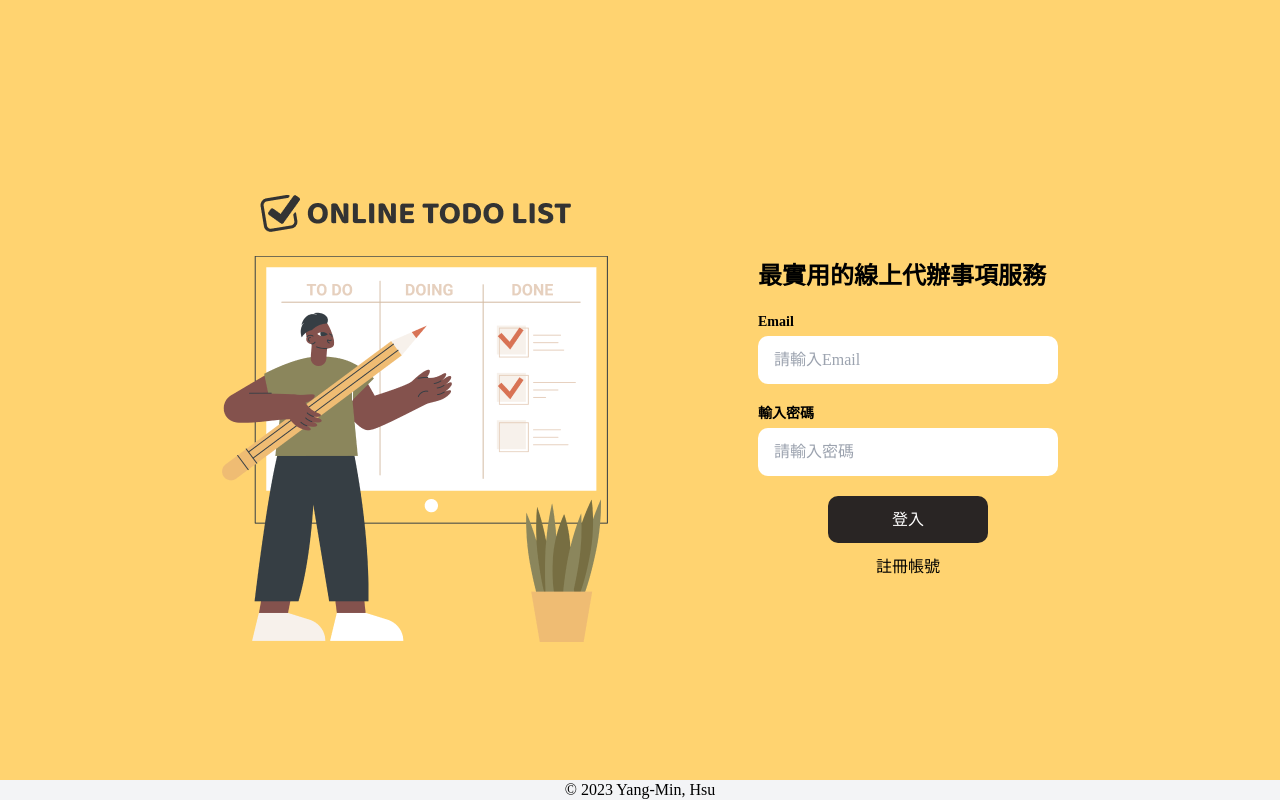
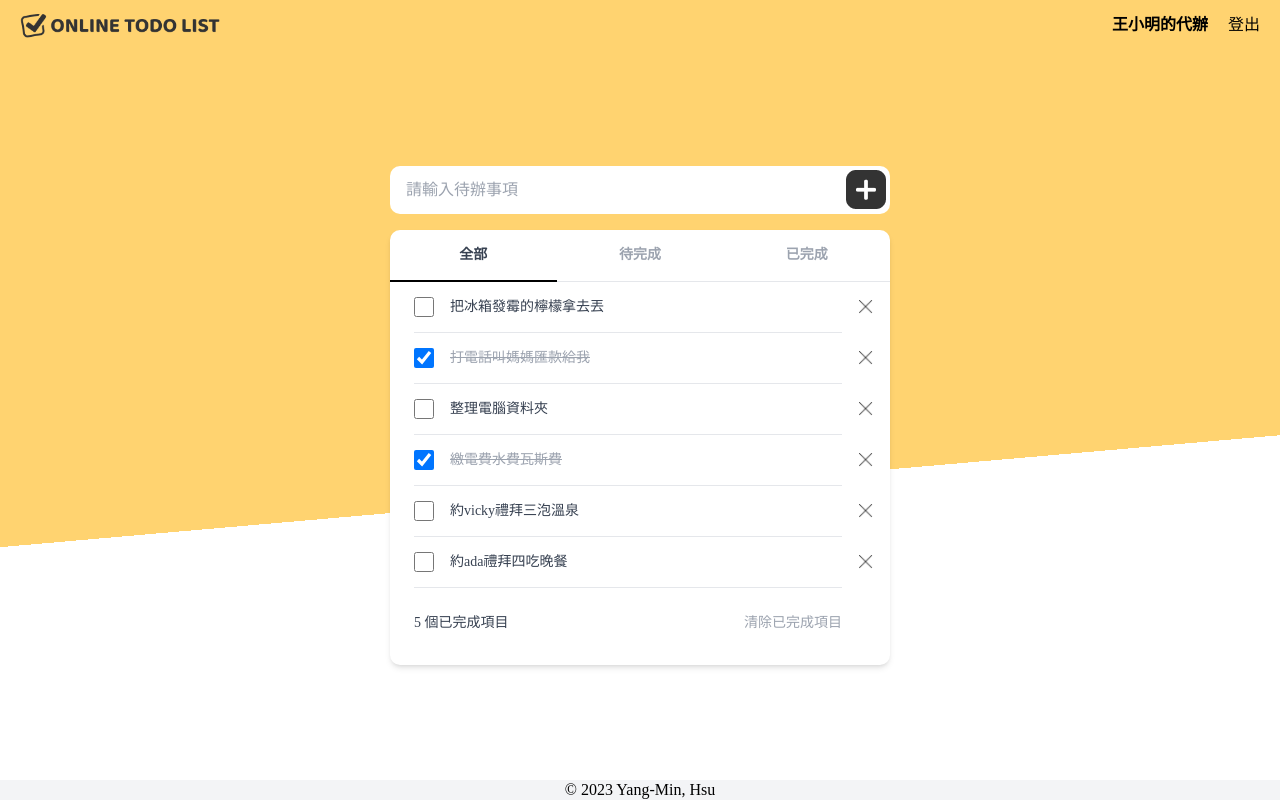
Before and after one commit to gitevanhsu/vite-todo-list, a React (Vite) app: page /vite-todo-list/todo in a window 1280 px wide. Before the commit this address led to /vite-todo-list/. Built offline with nearby package versions, Linux system fonts and the light colour scheme.

Commit message:
Completed todo page layout.

```diff
--- a/src/main.tsx
+++ b/src/main.tsx
@@ -40,9 +40,9 @@ const router = createBrowserRouter(
 
 function UserContext({ children }: { children: ReactElement }) {
   const [user, setUser] = useState({
-    name: "",
+    name: "王小明",
     uid: "",
-    isSign: false,
+    isSign: true,
   });
   return (
     <UserInfo.Provider value={{ user, setUser }}>{children}</UserInfo.Provider>
--- a/src/pages/Todo/index.tsx
+++ b/src/pages/Todo/index.tsx
@@ -2,14 +2,157 @@ import { useContext } from "react";
 import Footer from "../../components/Footer";
 import Header from "../../components/Header";
 import { UserInfo } from "../../context/userContext";
+import Plus from "/plus 1.png";
+import Vector from "/vector-x.png";
 
 export default function TodoPage() {
   const { user } = useContext(UserInfo);
 
   return (
-    <div className="relative min-h-screen pt-[50px] pb-[20px] my-home-bg flex flex-col justify-center">
+    <div className="relative min-h-screen pt-[50px] pb-[20px] my-todo-bg flex flex-col justify-center">
       {user.isSign && <Header />}
-      <main>Todo</main>
+      <main className="flex flex-col justify-center items-center">
+        <div className="relative flex items-center sm:w-[500px] w-[311px]">
+          <input
+            type="text"
+            placeholder="請輸入待辦事項"
+            className="rounded-[10px] px-[16px] py-[12px] w-full"
+          />
+          <div className="absolute right-[4px]">
+            <img src={Plus} alt="plus" />
+          </div>
+        </div>
+
+        <div className="sm:w-[500px] w-[311px] bg-white rounded-[10px] shadow-md mt-[16px] text-gray-700 text-sm">
+          <ul className="flex font-semibold">
+            <li className="w-[33.33333%] text-center py-[15px] cursor-pointer	border-b-[2px] border-black">
+              <p>全部</p>
+            </li>
+            <li className="w-[33.33333%] text-center py-[15px] cursor-pointer	border-b text-gray-400">
+              <p>待完成</p>
+            </li>
+            <li className="w-[33.33333%] text-center py-[15px] cursor-pointer	border-b text-gray-400">
+              <p>已完成</p>
+            </li>
+          </ul>
+          <div>
+            <ul className="pl-[24px]">
+              <li className="flex items-center justify-between ">
+                <div className="py-[15px] border-b w-full">
+                  <label className="flex items-center cursor-pointer">
+                    <input
+                      type="checkbox"
+                      value="true"
+                      className="w-[20px] h-[20px] mr-[16px] cursor-pointer"
+                    />
+                    <span>把冰箱發霉的檸檬拿去丟</span>
+                  </label>
+                </div>
+                <img
+                  src={Vector}
+                  alt="x"
+                  className="w-[14px] h-[14px] mx-[17px] cursor-pointer"
+                />
+              </li>
+              <li className="flex items-center justify-between ">
+                <div className="py-[15px] border-b w-full">
+                  <label className="flex items-center cursor-pointer">
+                    <input
+                      type="checkbox"
+                      value="true"
+                      className="w-[20px] h-[20px] mr-[16px] cursor-pointer"
+                      checked
+                    />
+                    <span className="line-through	text-gray-400">
+                      打電話叫媽媽匯款給我
+                    </span>
+                  </label>
+                </div>
+                <img
+                  src={Vector}
+                  alt="x"
+                  className="w-[14px] h-[14px] mx-[17px] cursor-pointer"
+                />
+              </li>
+              <li className="flex items-center justify-between ">
+                <div className="py-[15px] border-b w-full">
+                  <label className="flex items-center cursor-pointer">
+                    <input
+                      type="checkbox"
+                      value="true"
+                      className="w-[20px] h-[20px] mr-[16px] cursor-pointer"
+                    />
+                    <span>整理電腦資料夾</span>
+                  </label>
+                </div>
+                <img
+                  src={Vector}
+                  alt="x"
+                  className="w-[14px] h-[14px] mx-[17px] cursor-pointer"
+                />
+              </li>
+              <li className="flex items-center justify-between ">
+                <div className="py-[15px] border-b w-full">
+                  <label className="flex items-center cursor-pointer">
+                    <input
+                      type="checkbox"
+                      value="true"
+                      className="w-[20px] h-[20px] mr-[16px] cursor-pointer"
+                      checked
+                    />
+                    <span className="line-through	text-gray-400">
+                      繳電費水費瓦斯費
+                    </span>
+                  </label>
+                </div>
+                <img
+                  src={Vector}
+                  alt="x"
+                  className="w-[14px] h-[14px] mx-[17px] cursor-pointer"
+                />
+              </li>
+              <li className="flex items-center justify-between ">
+                <div className="py-[15px] border-b w-full">
+                  <label className="flex items-center cursor-pointer">
+                    <input
+                      type="checkbox"
+                      value="true"
+                      className="w-[20px] h-[20px] mr-[16px] cursor-pointer"
+                    />
+                    <span>約vicky禮拜三泡溫泉</span>
+                  </label>
+                </div>
+                <img
+                  src={Vector}
+                  alt="x"
+                  className="w-[14px] h-[14px] mx-[17px] cursor-pointer"
+                />
+              </li>
+              <li className="flex items-center justify-between ">
+                <div className="py-[15px] border-b w-full">
+                  <label className="flex items-center cursor-pointer">
+                    <input
+                      type="checkbox"
+                      value="true"
+                      className="w-[20px] h-[20px] mr-[16px] cursor-pointer"
+                    />
+                    <span>約ada禮拜四吃晚餐</span>
+                  </label>
+                </div>
+                <img
+                  src={Vector}
+                  alt="x"
+                  className="w-[14px] h-[14px] mx-[17px] cursor-pointer"
+                />
+              </li>
+            </ul>
+            <div className="flex items-center justify-between ml-[24px] mr-[48px] pt-[25px] pb-[32px]">
+              <p> 5 個已完成項目</p>
+              <p className="text-gray-400 cursor-pointer">清除已完成項目</p>
+            </div>
+          </div>
+        </div>
+      </main>
       <Footer />
     </div>
   );
```
Also changed, not shown: public/plus 1.png (added), public/vector-x.png (added).
